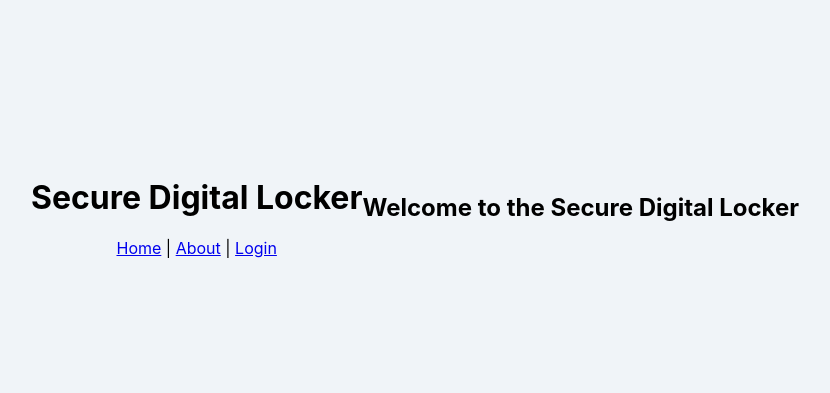
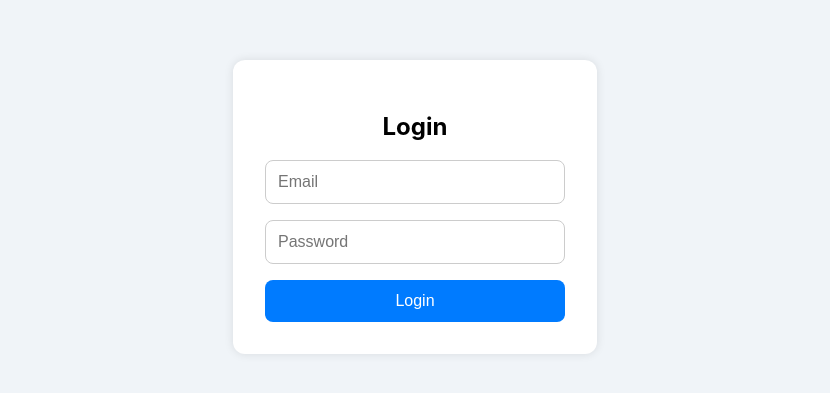
Before and after one commit to jahnavinnusum/FSAD-S104, a React (Create React App) app: page / in a window 1280 px wide. Shown: the part 193-586 px from the top of the page, without its empty margins (225-1055 px from the left). Built offline with nearby package versions, Linux system fonts and the light colour scheme.

Commit message:
hi GIT deployment pages

```diff
--- a/src/App.js
+++ b/src/App.js
@@ -1,44 +1,39 @@
-// src/App.jsx
-import React from "react";
-import { BrowserRouter as Router, Routes, Route, Link } from "react-router-dom";
-import "./App.css";
-
-// Sample Pages
-const Home = () => <h2>Welcome to the Secure Digital Locker</h2>;
-const About = () => <h2>About This Project</h2>;
-const Login = () => (
-  <div>
-    <h2>Login</h2>
-    <form>
-      <input type="email" placeholder="Email" required />
-      <br />
-      <input type="password" placeholder="Password" required />
-      <br />
-      <button type="submit">Login</button>
-    </form>
-  </div>
-);
+import React, { useState } from 'react';
+import './App.css';
 
 function App() {
+  const [email, setEmail] = useState('');
+  const [password, setPassword] = useState('');
+
+  const handleLogin = (e) => {
+    e.preventDefault();
+    // Placeholder: Add login logic here (Firebase/Auth API/etc.)
+    alert(`Logging in with:\nEmail: ${email}\nPassword: ${password}`);
+  };
+
   return (
-    <Router basename={process.env.PUBLIC_URL}>
-      <div className="App">
-        <header>
-          <h1>Secure Digital Locker</h1>
-          <nav>
-            <Link to="/">Home</Link> | <Link to="/about">About</Link> |{" "}
-            <Link to="/login">Login</Link>
-          </nav>
-        </header>
-        <main>
-          <Routes>
-            <Route path="/" element={<Home />} />
-            <Route path="/about" element={<About />} />
-            <Route path="/login" element={<Login />} />
-          </Routes>
-        </main>
-      </div>
-    </Router>
+    <div className="App">
+      <header className="App-header">
+        <h2>Login</h2>
+        <form onSubmit={handleLogin} className="login-form">
+          <input
+            type="email"
+            placeholder="Email"
+            value={email}
+            required
+            onChange={(e) => setEmail(e.target.value)}
+          />
+          <input
+            type="password"
+            placeholder="Password"
+            value={password}
+            required
+            onChange={(e) => setPassword(e.target.value)}
+          />
+          <button type="submit">Login</button>
+        </form>
+      </header>
+    </div>
   );
 }
 
```
